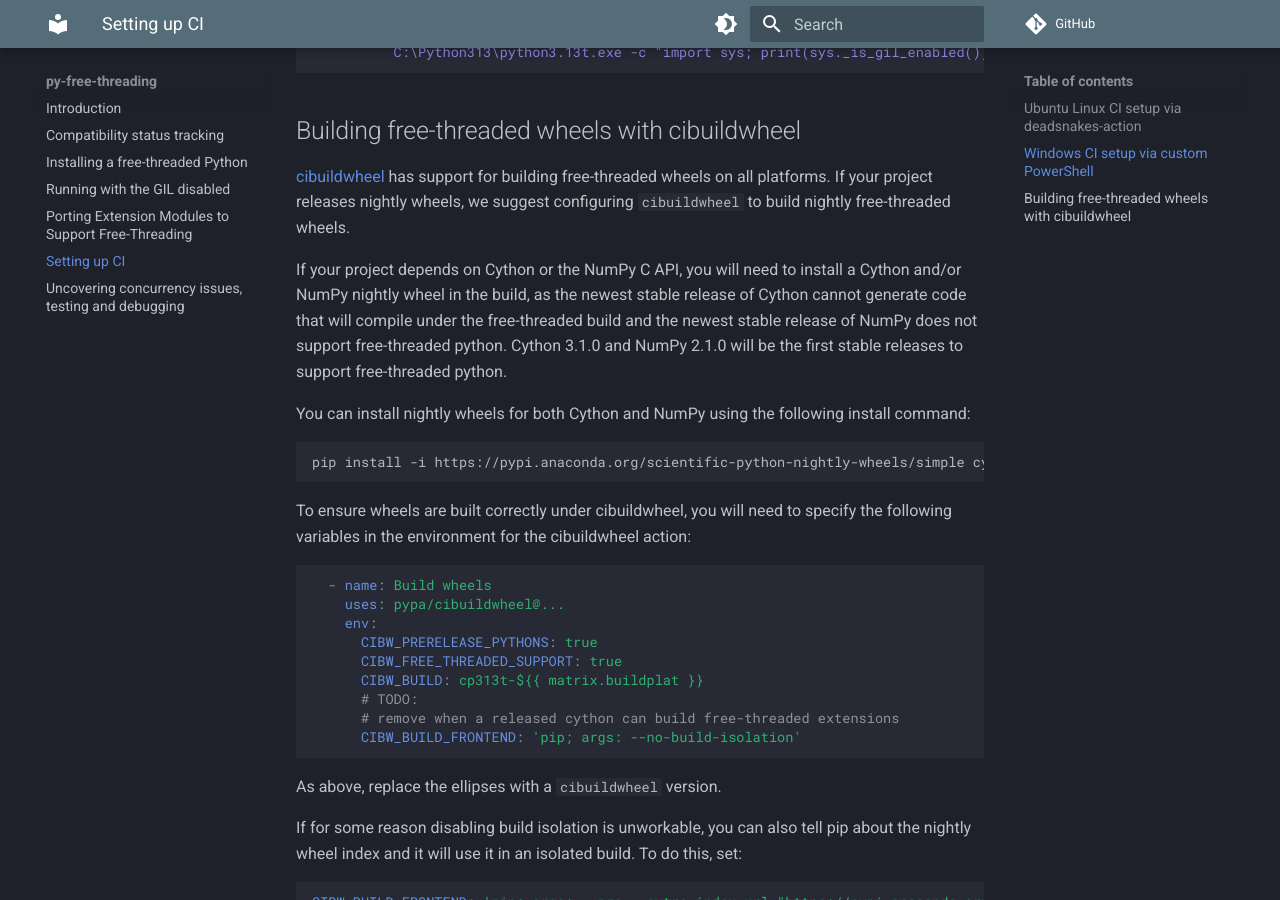
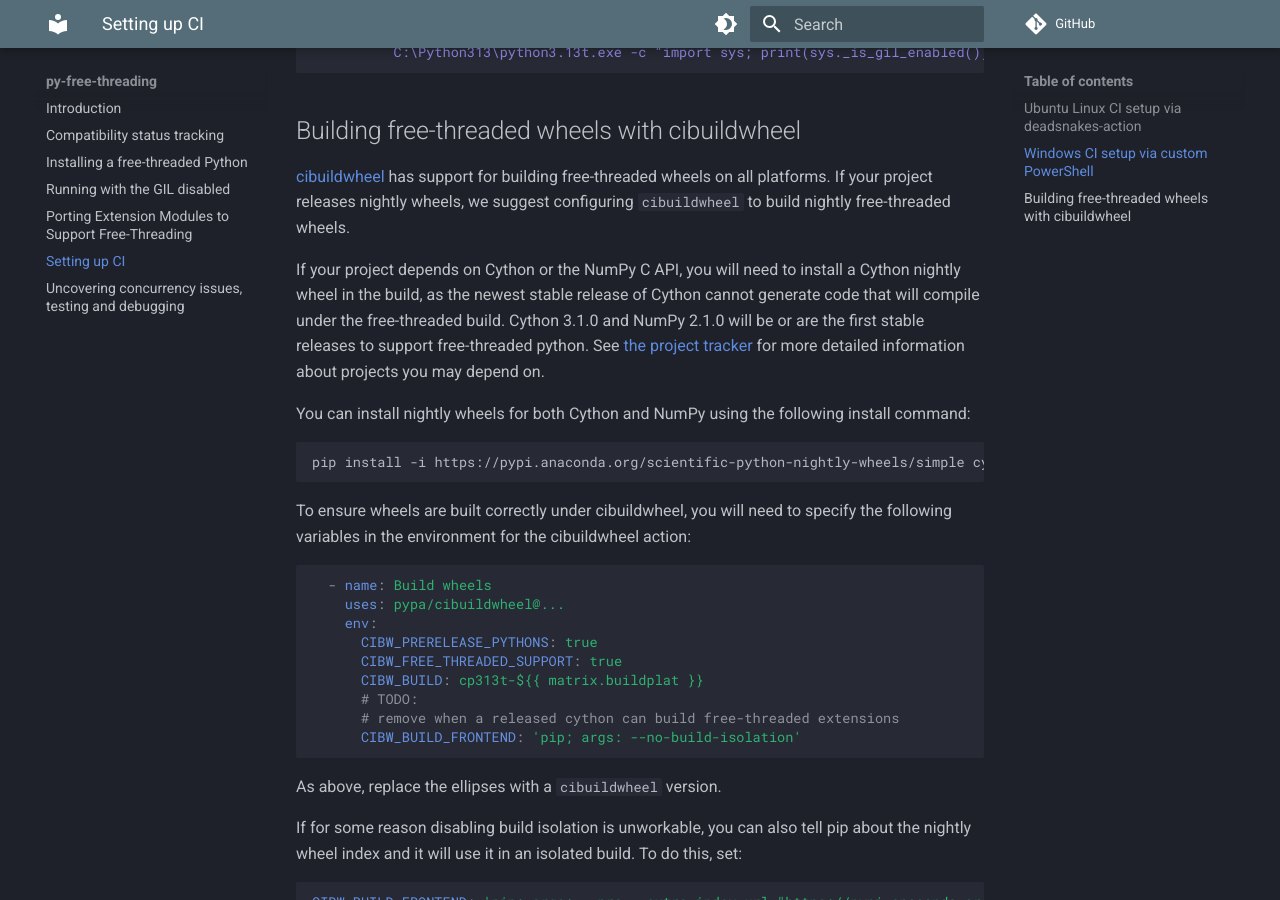
Before and after one commit to Quansight-Labs/free-threaded-compatibility, an MkDocs documentation site: the page built from docs/ci.md, in a window 1280 px wide and 900 px high, scrolled down 1079 px. Built offline with MkDocs 1.6.1 and Material for MkDocs 9.7.7, drawn with Linux system fonts in a browser that asks for light colours; comment, search, counter and statistics services are not loaded.

Commit message:
update note about need for nightlies on CI (#73)
* update note about need for nightlies on CI

* Update docs/ci.md

Co-authored-by: Lysandros Nikolaou <lisandrosnik@gmail.com>

---------

Co-authored-by: Lysandros Nikolaou <lisandrosnik@gmail.com>

```diff
--- a/docs/ci.md
+++ b/docs/ci.md
@@ -59,11 +59,11 @@
 free-threaded wheels.
 
 If your project depends on Cython or the NumPy C API, you will need to install a
-Cython and/or NumPy nightly wheel in the build, as the newest stable release of
-Cython cannot generate code that will compile under the free-threaded build and
-the newest stable release of NumPy does not support free-threaded python. Cython
-3.1.0 and NumPy 2.1.0 will be the first stable releases to support free-threaded
-python.
+Cython nightly wheel in the build, as the newest stable release of Cython cannot
+generate code that will compile under the free-threaded build. Cython 3.1.0 and
+NumPy 2.1.0 will be or are the first stable releases to support free-threaded
+python. See [the project tracker](tracking.md) for more detailed information
+about projects you may depend on.
 
 You can install nightly wheels for both Cython and NumPy using the following
 install command:
```
